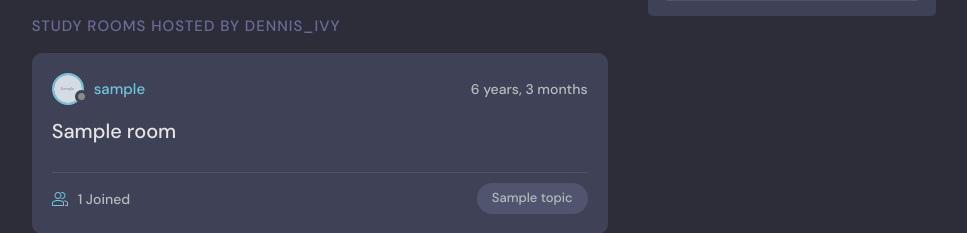
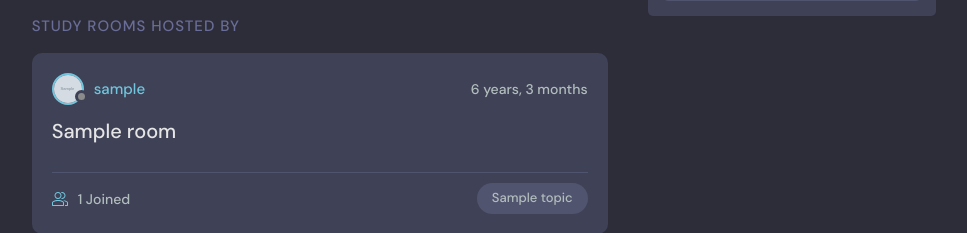
Before and after one commit to lokeshvedhagiri/studybuddy-project, a Django app: template base/templates/base/profile.html in a window 1280 px wide. Shown: the part 321-554 px from the top of the page, without its empty margins (280-1247 px from the left). Run offline with Django 5.2, Linux system fonts and the light colour scheme; the template is opened without the code that fills it: values that come from a table or form of the project are taken from there, others are empty; tables that the repository leaves empty hold one stand-in row (values such as "Sample post"); grey boxes marked "Sample" are stand-in pictures.

Commit message:
debugged

```diff
--- a/base/templates/base/profile.html
+++ b/base/templates/base/profile.html
@@ -32,7 +32,7 @@
 
         <div class="roomList__header">
           <div>
-            <h2>Study Rooms Hosted by dennis_ivy</a>
+            <h2>Study Rooms Hosted by {{user.username}}</a>
             </h2>
           </div>
         </div>
```
